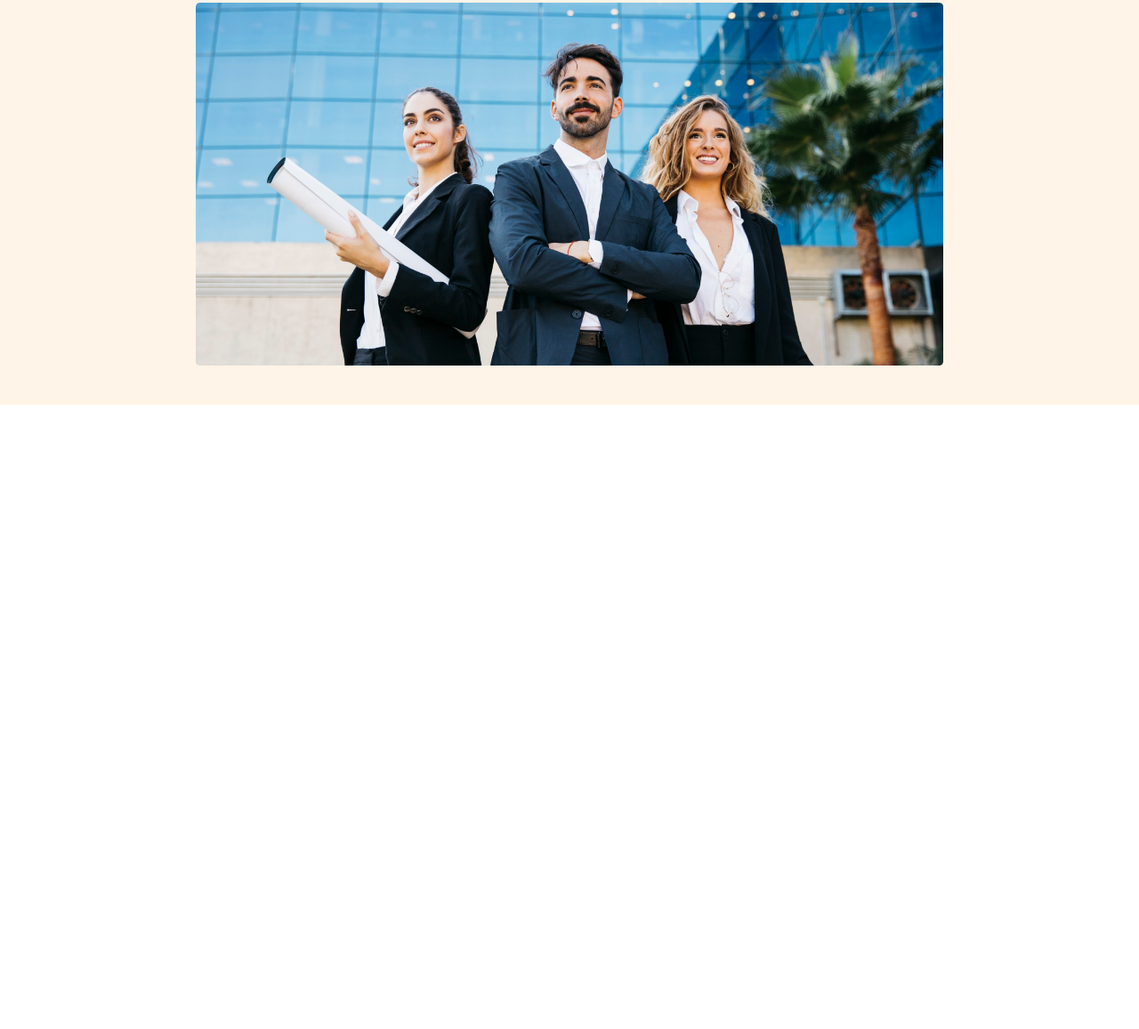
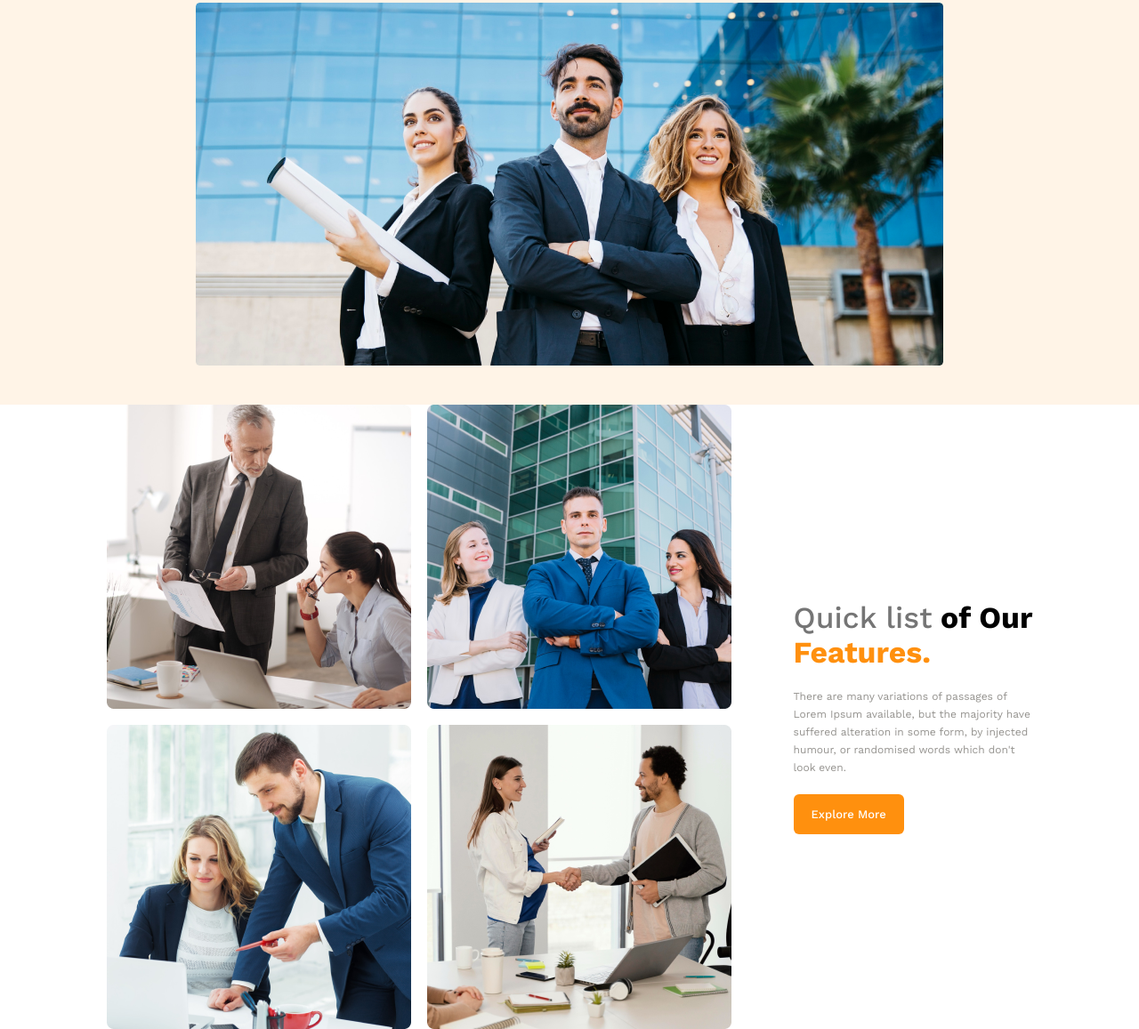
Before and after one commit to Nahiyan-bit/Git-Architect, a plain HTML site: page index.html in a window 1280 px wide. Shown: the part 364-1521 px from the top of the page at 89% size. Before the commit the page ends 819 px from the top, so only its background shows below. Drawn offline with nearby package versions, Linux system fonts and the light colour scheme.

Commit message:
working on team section

```diff
--- a/index.html
+++ b/index.html
@@ -22,20 +22,43 @@
                 <li><a href="">Login</a></li>
             </ul>
         </nav>
-
         <div class="banner-container">
             <div class="banner">
-            <h2 class="banner-title">Brand New <br> Group of Architects</h2>
-            <p class="description">There are many variations of passages of Lorem Ipsum available, but the majority have suffered alteration in <br> some form, by injected humour, or randomised words which don't look even</p>
-            <button class="btn-primary">Explore More</button>
+                <h2 class="banner-title">Brand New <br> Group of Architects</h2>
+                <p class="description">There are many variations of passages of Lorem Ipsum available, but the majority
+                    have suffered alteration in <br> some form, by injected humour, or randomised words which don't look
+                    even</p>
+                <button class="btn-primary">Explore More</button>
             </div>
             <img src="images/banner.png" alt="">
         </div>
+    </header>
 
-    </header>
     <main>
+        <section class="team-container">
 
+            <div class="team-img">
+                <img src="images/team1.png" alt="">
+                <img src="images/team2.png" alt="">
+                <img src="images/team3.png" alt="">
+                <img src="images/team4.png" alt="">
+            </div>
+
+            <div class="team-content-container">
+                <h3 class="team-content-title"><span class="Quick-list">Quick list</span> of Our
+                    <span class="Features">Features.<span>
+                </h3>
+
+                <p class="description">There are many variations of passages of Lorem Ipsum available, but the majority
+                    have suffered alteration in some form, by injected humour, or randomised words which don't look
+                    even.</p>
+
+                <button class="btn-primary">Explore More</button>
+            </div>
+
+        </section>
     </main>
+
     <footer>
 
     </footer>
--- a/styles/styles.css
+++ b/styles/styles.css
@@ -79,6 +79,39 @@ nav li a {
     margin-top: 30px;
     width: 100%;
 }
+/* Main content section  */
+
+main{
+    max-width: 1400px;
+    margin: 0px auto;
+}
+
+.team-container{
+    display: flex;
+    align-items: center;
+}
+.team-img{
+    display: grid;
+    grid-template-columns: repeat(2, 1fr);
+    gap: 1.1rem;
+    padding-left: 120px;
+}
+.team-content-container{
+    font-size: 1.8rem;
+    padding-left: 70px;
+    padding-right: 120px;
+
+}
+.team-content-title{
+    margin-bottom: 20px;
+}
+.Quick-list{
+    font-weight: 500;
+    color: #757575;
+}
+.Features{
+    color: #FF900E;
+}
 
 
 /* responsive media query */
```
